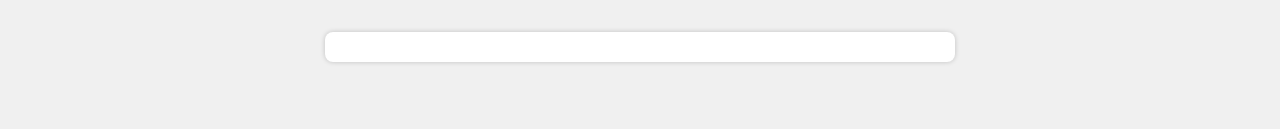
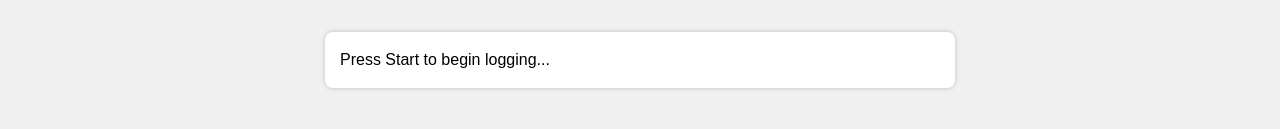
Before and after one commit to Sachin-Ananthakrishna/network-logger, a plain HTML site: page index.html in a window 1280 px wide. Shown: the part 617-746 px from the top of the page. Drawn offline with nearby package versions, Linux system fonts and the light colour scheme.

Commit message:
Update output div with initial logging message
Added initial message to output div for user guidance.

```diff
--- a/index.html
+++ b/index.html
@@ -19,7 +19,8 @@
         <button id="stopBtn" disabled>Stop & Download CSV</button>
     </div>
 
-    <div id="output"></div>
+    <!-- LIVE DATA OUTPUT -->
+    <div id="output">Press Start to begin logging...</div>
 
     <script src="https://unpkg.com/leaflet/dist/leaflet.js"></script>
     <script src="script.js"></script>
```
